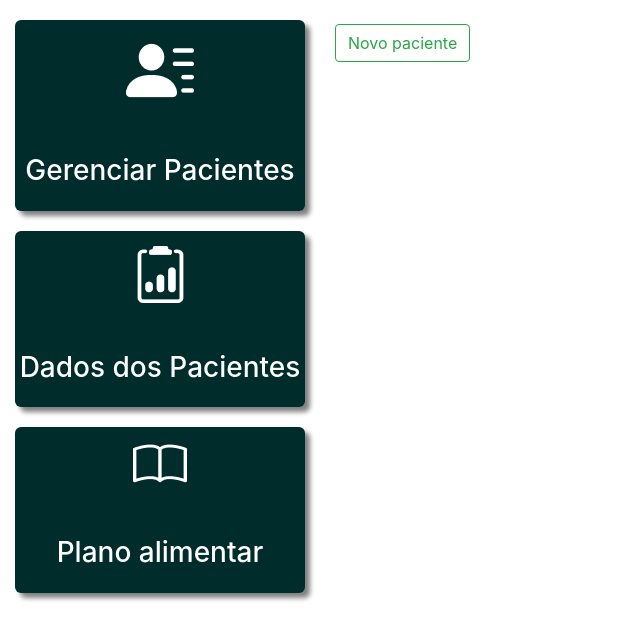
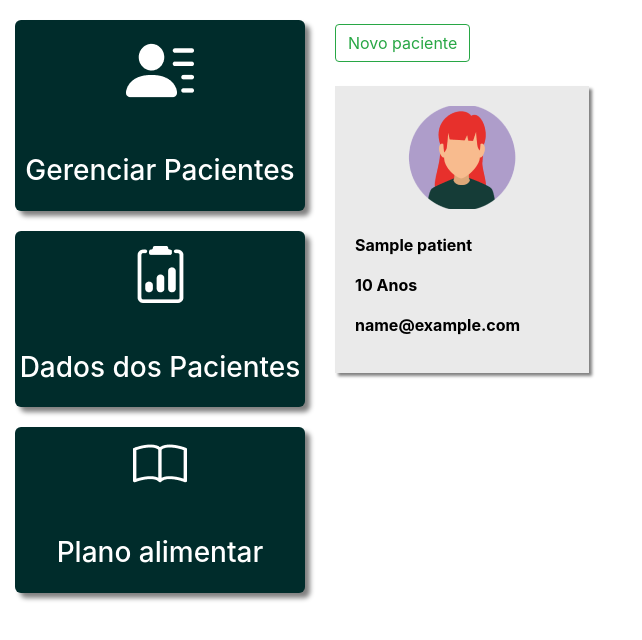
Before and after one commit to marcosmelo0/nutri_lab, a Django app: page /patients/ in a window 1280 px wide. Shown: the part 56-696 px from the top of the page, without its empty margins (0-642 px from the left). Run offline with Django 3.2, Linux system fonts and the light colour scheme; a user stored in the database is signed in; tables that the repository leaves empty hold one stand-in row (values such as "Sample post").

Commit message:
feat: list patients

```diff
--- a/plataform/templates/patients.html
+++ b/plataform/templates/patients.html
@@ -27,7 +27,7 @@
                     <form action="{% url 'patient' %}" method="POST"> {% csrf_token %}
                         <div class="row">
                             <div class="col-md-3">
-                                <img src="{% static 'plataform/img/perfil2.png' %}">
+                               <img id="profile-image" src="{% static 'plataform/img/perfil2.png' %}" data-gender-path="{% static 'plataform/img' %}" data-gender="{{ patient.sex|lower }}">
                             </div>
                             <div class="col-md-9">
                                 <label>Nome:</label>
@@ -37,7 +37,7 @@
 
                         <br>
                         <label>Sexo:</label>
-                        <select name="sex" class="form-control">
+                        <select id="sex-select" name="sex" class="form-control">
                             <option value="M">Masculino</option>
                             <option value="F">Feminino</option>
                         </select>
@@ -56,9 +56,47 @@
                             <input type="submit" class="btn btn-success btn-lg" value="Registar">
                         </div>
                     </form>
+                    <script src="https://code.jquery.com/jquery-3.6.4.min.js"></script>
+                    <script>
+                        $(document).ready(function () {
+                             $("#sex-select").change(function () {
+                                let selectedSex = $(this).val();
+                                let profileImage = $("#profile-image");
+
+                                let basePath = profileImage.data("gender-path")
+                                let profileImageSrc = basePath + '/perfil' + (selectedSex.toLowerCase() === 'm' ? '2' : '1')+ '.png';
+
+                                profileImage.attr("src", profileImageSrc);
+                            });
+                        });
+                    </script>
                 </div>
             </div>
         </div>
     </div>
+    <br>
+    <br>
+    <div  class="row">
+        {% for patient in patients%}
+            <div class="col-md-4">
+                <a href="#" class="link-hover">
+                    <div class="card-paciente">
+                        <div class="foto-perfil">
+                            {% if patient.sex == "M"%}
+                                <img src="{% static 'plataform/img/perfil2.png' %}">
+                            {% else %}
+                                <img src="{% static 'plataform/img/perfil1.png' %}">
+                            {% endif %}
+                        </div>
+                        <br>
+                        <p class="dados">{{patient.name}}</p>
+                        <p class="dados">{{patient.age}} Anos</p>
+                        <p class="dados">{{patient.email}}</p>
+                    </div>
+                </a>
+            </div>
+        {% endfor %}
+    </div>
+
 
 {% endblock 'plataform' %}
--- a/plataform/views.py
+++ b/plataform/views.py
@@ -9,7 +9,8 @@ from .models import Patient
 @login_required(login_url='/auth/login')
 def patient(request):
     if request.method == "GET":
-        return render(request, 'patients.html')
+        patients = Patient.objects.filter(nutri=request.user)
+        return render(request, 'patients.html', {'patients': patients})
     elif request.method == "POST":
         name = request.POST.get('name')
         sex = request.POST.get('sex')
@@ -40,4 +41,4 @@ def patient(request):
             messages.add_message(request, constants.ERROR, 'Erro interno do sistema')
             return redirect('/patients/')
 
-        return HttpResponse(f"{name}, {sex}, {age}, {email}, {telephone}")
+    return HttpResponse(f"{name}, {sex}, {age}, {email}, {telephone}")
--- a/templates/static/plataform/css/plataform.css
+++ b/templates/static/plataform/css/plataform.css
@@ -35,7 +35,6 @@
 .card-paciente{
 
     background-color: #EAEAEA;
-    width: 80%;
     box-shadow: 3px 3px 3px gray;
     padding: 20px;
     color: black;
```
